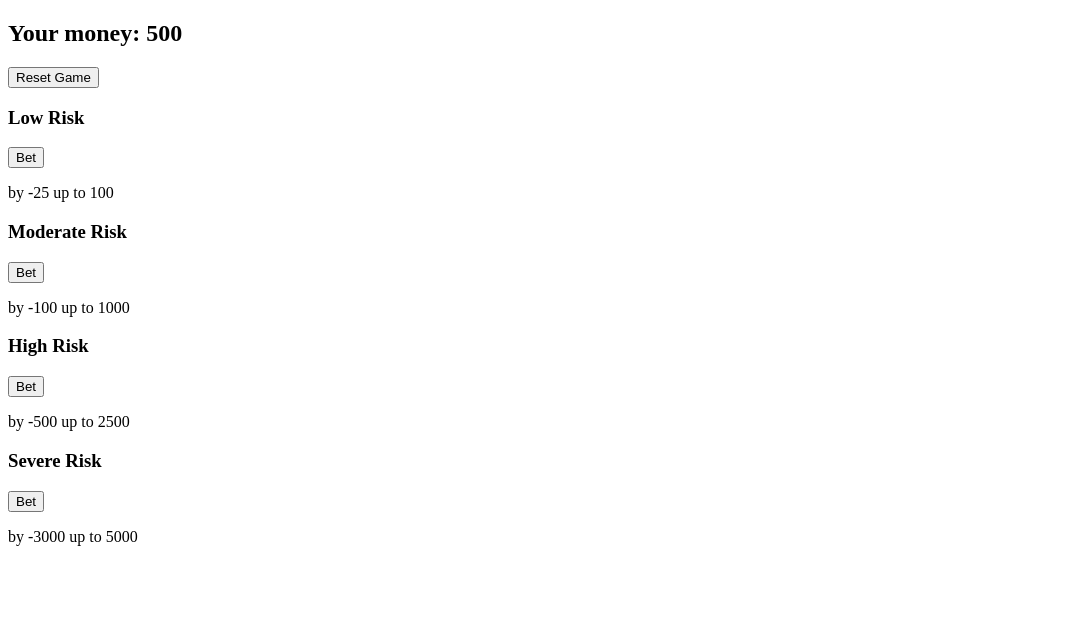
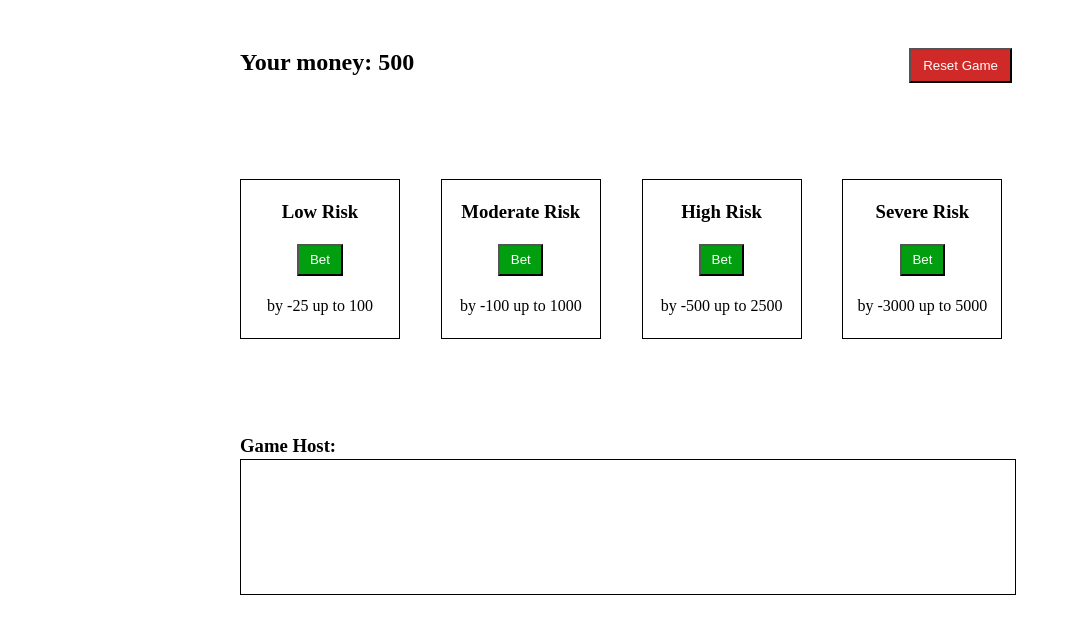
Before and after one commit to woolajohnson/PHP-Track, a PHP site: page / in a window 1280 px wide. Shown: the top 634 px of the page, without its empty margins (0-1071 px from the left). Run offline with PHP 8.4, Linux system fonts and the light colour scheme.

Commit message:
Done Money Button Game

```diff
--- a/money_button_game/index.php
+++ b/money_button_game/index.php
@@ -13,14 +13,7 @@
         <meta charset="UTF-8">
         <meta name="viewport" content="width=device-width, initial-scale=1.0">
         <title>Money Button Game</title>
-        <style>
-            .win_color {
-                color: green;
-            }
-            .lose_color {
-                color: red;
-            }
-        </style>
+        <link rel="stylesheet" href="style.css">
     </head>
     <body>
         <main>
@@ -56,6 +49,7 @@
                     <p>by -3000 up to 5000</p>
                 </form>
             </section>
+            <h3>Game Host:</h3>
             <div class="host_game">
                 <?= $_SESSION['message']; ?>
             </div>
--- a/money_button_game/process.php
+++ b/money_button_game/process.php
@@ -10,12 +10,12 @@ if (isset($_POST['reset'])) {
     header('Location: index.php');
     exit();
 }
-$risk_levels = [
+$risk_levels = array(
     'low_risk' => rand(-25, 100),
     'moderate_risk' => rand(-100, 1000),
     'high_risk' => rand(-500, 2500),
     'severe_risk' => rand(-3000, 5000)
-];
+);
 if ($_SESSION['money'] <= 0) {
     $current_message = "You don't have enough balance to play. You can Reset the Game!";
     $_SESSION['message'] = $previous_message . "<br><span class='{$_SESSION['color']}'>{$current_message}</span>";
--- /dev/null
+++ b/money_button_game/style.css
@@ -0,0 +1,67 @@
+* {
+    padding: 0;
+    margin: 0;
+    box-sizing: border-box;
+}
+main {
+    max-width: 50rem;
+    margin: 0 auto;
+    header {
+        width: 100%;
+        margin: 3rem 0 5rem;
+        form {
+            display: inline-block;
+            text-align: right;
+            width: 48%;
+            input[type="submit"] {
+                padding: 0.6em 0.9em;
+                cursor: pointer;
+                background-color: #cf2a27;
+                color: #fff;
+            }
+        }
+        h2 {
+            display: inline-block;
+            text-align: left;
+            width: 48%;
+        }
+    }
+    section {
+        width: 100%;
+        margin: 6rem 0;
+        form {
+            display: inline-block;
+            width: 10rem;
+            height: 10rem;
+            border: 1px solid #000;
+            margin-right: 2.3rem;
+            text-align: center;
+            h3 {
+                margin-top: 1.3rem;
+            }
+            input {
+                margin: 1.3rem 0;
+            }
+            input[type="submit"] {
+                padding: 0.5em 0.8em;
+                cursor: pointer;
+                background-color: #019e10;
+                color: #fff;
+            }
+        }
+    }
+    .host_game {
+        width: 97%;
+        border: 1px solid #000;
+        height: 8.5rem;
+        margin-top: 0.1rem;
+        padding: 0.1em 0.8em;
+        overflow-y: auto;
+        .win_color {
+            color: green;
+        }
+        .lose_color {
+            color: red;
+        }
+    }
+}
```
Also changed, not shown: 1 other file.
